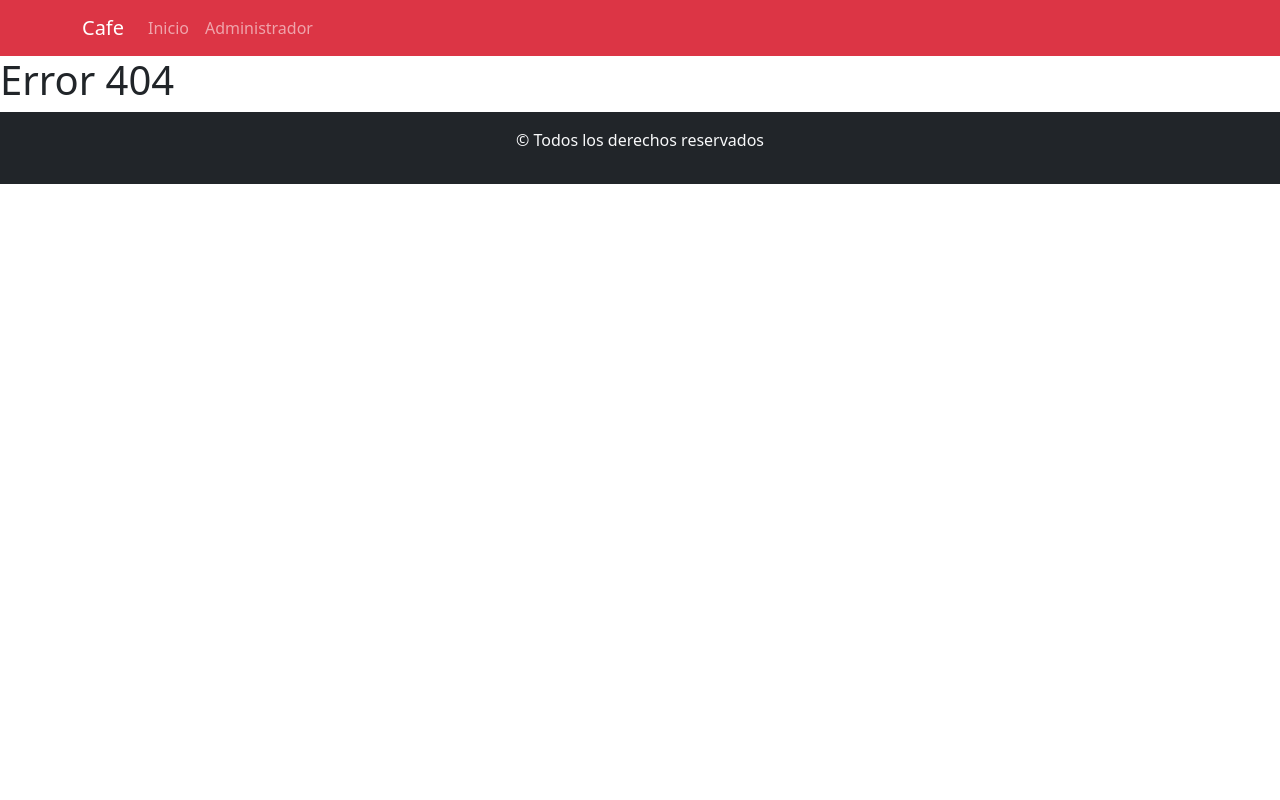
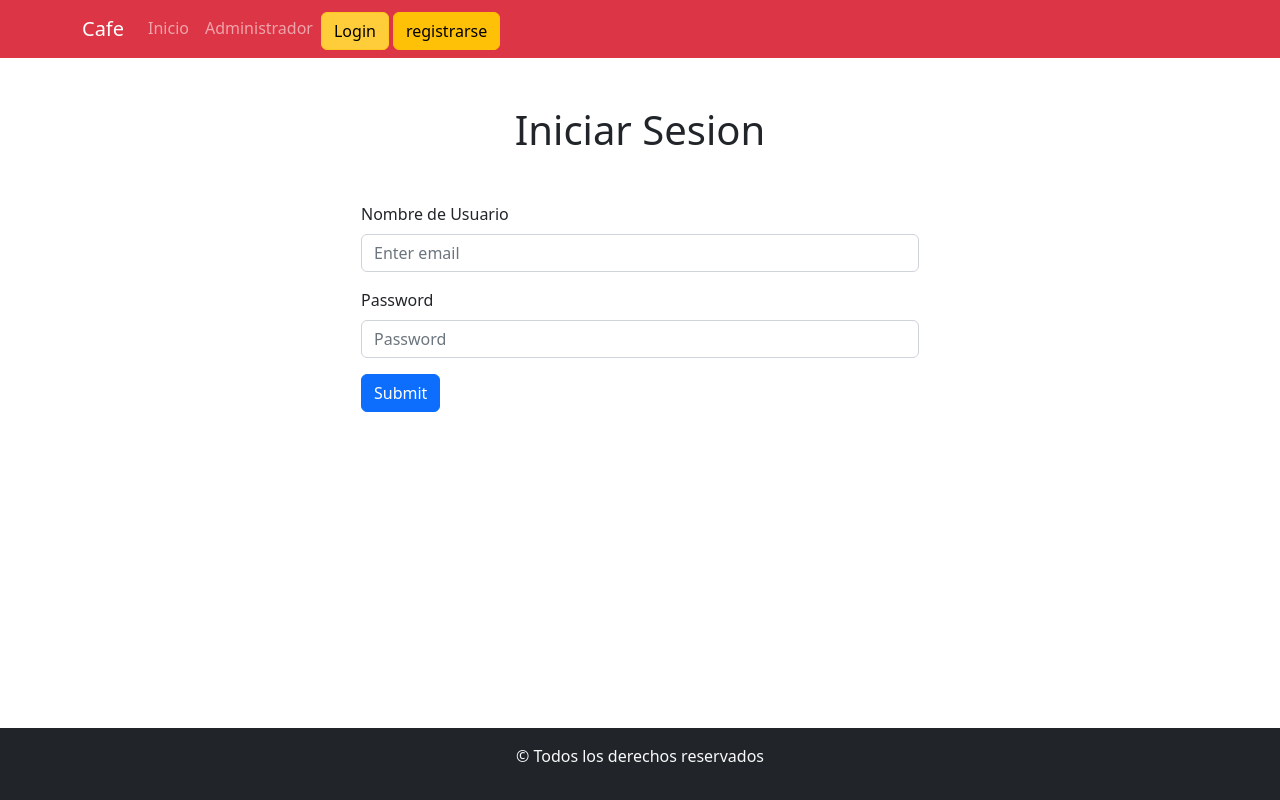
Before and after one commit to javieruncos/cafeFrontend-comision8i, a React (Create React App) app: page /login in a window 1280 px wide. Before the commit this address had no page. Built offline with nearby package versions, Linux system fonts and the light colour scheme.

Commit message:
agregamos las validaciones al iniciar sesion

```diff
--- a/src/App.js
+++ b/src/App.js
@@ -9,6 +9,8 @@ import DetalleProducto from './components/views/productos/DetalleProducto';
 import CrearProducto from './components/views/productos/CrearProducto';
 import EditarProducto from './components/views/productos/EditarProducto';
 import './App.css'
+import Login from './components/views/productos/Login';
+import Registrarse from './components/views/productos/Registrarse';
 
 function App() {
   return (
@@ -22,6 +24,8 @@ function App() {
         <Route exact path='/detalleProducto' element={<DetalleProducto/>}></Route>
         <Route exact path='/crearProducto' element={<CrearProducto/>}></Route>
         <Route exact path='/editarProducto' element={<EditarProducto/>}></Route>
+        <Route exact path='/login' element={<Login/>}></Route>
+        <Route exact path='/registrarse' element={<Registrarse/>}></Route>
         <Route exact path='*' element={<Error404/>}></Route>
        </Routes>
        <Footer></Footer>
--- a/src/components/common/Menu.jsx
+++ b/src/components/common/Menu.jsx
@@ -14,6 +14,8 @@ const Menu = () => {
               <Nav.Link href="#link">Link</Nav.Link> */}
               <NavLink to='/' className={'nav-item nav-link'}>Inicio</NavLink>
               <NavLink to='administrador' className={'nav-item nav-link'}>Administrador</NavLink>
+              <NavLink to='login' className={'btn btn-warning d-block w-50 me-1 mt-1'}>Login</NavLink>
+              <NavLink to='registrarse' className={'btn btn-warning d-block w-50 me-1 mt-1'}>registrarse</NavLink>
             </Nav>
           </Navbar.Collapse>
         </Container>
--- /dev/null
+++ b/src/components/views/productos/Login.jsx
@@ -0,0 +1,67 @@
+import React from "react";
+import { Button, Container ,Form} from "react-bootstrap";
+import { useForm } from "react-hook-form";
+
+const Login = () => {
+  const {
+    register,
+    handleSubmit,
+    formState: { errors },
+  } = useForm();
+
+  const onSubmit = (data) => {
+    console.log(data);
+  };
+
+  return (
+    <Container className="mainSection">
+      <h1 className="text-center my-5">Iniciar Sesion</h1>
+      <div className="w-50 mx-auto my-5">
+        <Form onSubmit={handleSubmit(onSubmit)}>
+          <Form.Group className="mb-3" controlId="formBasicEmail">
+            <Form.Label>Nombre de Usuario</Form.Label>
+            <Form.Control
+            type="text"
+             placeholder="Enter email"
+              {...register("usuario",{
+                required:"El nombre de usuario es obligatorio",
+                minLength:{
+                    value:3,
+                    message:"El numero minimo de caracteres es de 3"
+                },
+                maxLength:{
+                    value:100,
+                    message:"el numero maximo de caracteres es 100"
+                }
+              })}
+             />
+            <Form.Text className="text-danger">
+             {errors.usuario?.message}
+            </Form.Text>
+          </Form.Group>
+          <Form.Group className="mb-3" controlId="formBasicPassword">
+            <Form.Label>Password</Form.Label>
+            <Form.Control
+            type="password"
+            placeholder="Password"
+            {...register("password",{
+                required:"Este campo es obligatorio",
+            })}
+            />
+             <Form.Text className="text-danger">
+             {errors.password?.message}
+            </Form.Text>
+          </Form.Group>
+          <Form.Group className="mb-3" controlId="formBasicCheckbox">
+
+          </Form.Group>
+          <Button variant="primary" type="submit">
+            Submit
+          </Button>
+        </Form>
+      </div>
+    </Container>
+  );
+};
+
+export default Login;
--- /dev/null
+++ b/src/components/views/productos/Registrarse.jsx
@@ -0,0 +1,26 @@
+import { Container } from "react-bootstrap";
+
+
+const Registrarse = () => {
+    return (
+        <Container>
+            <div className="text-center my-5">
+                <h1>Registro</h1>
+            </div>
+            <div className="w-75 mx-auto mb-5">
+                <form>
+                    <label>Nombre</label>
+                    <input type="text"  className="form-control my-2" />
+                    <label>Apellido</label>
+                    <input type="email"  className="form-control my-2"/>
+                    <label>Email</label>
+                    <input type="text" className="form-control my-2" />
+                    <label>Contraseña</label>
+                    <input type="password" className="form-control my-2" />
+                </form>
+            </div>
+        </Container>
+    );
+};
+
+export default Registrarse;
```
